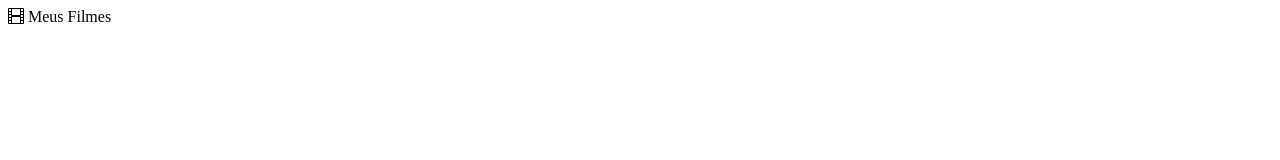
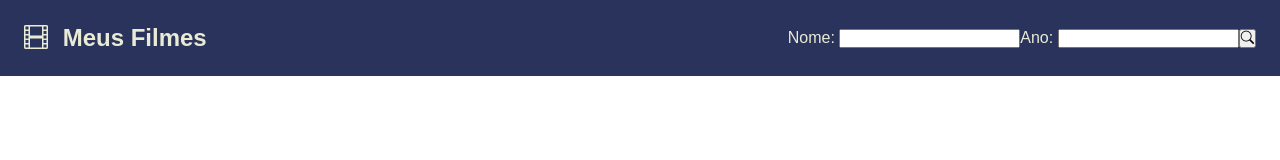
Before and after one commit to hugoleone/filmes, a plain HTML site: page index.html in a window 1280 px wide. Drawn offline with nearby package versions, Linux system fonts and the light colour scheme.

Commit message:
Aplicando css no Header.

```diff
--- a/css/style.css
+++ b/css/style.css
@@ -0,0 +1,33 @@
+:root {
+    --primary-color: #29335c;
+    --light-primary: #9ac4f8;
+    --ligthest-color: #e9ebd5;
+    --secondary-color: #774936;
+    --light-secondary: #c08972;
+}
+
+* {
+    box-sizing: border-box;
+    margin: 0;
+    padding: 0;
+    font-family: sans-serif;
+}
+
+header {
+    display: flex;
+    justify-content: space-between;
+    align-items: center;
+    padding: 1.5rem;
+    background-color: var(--primary-color);
+    color: var(--ligthest-color)
+}
+
+#menu-pesquisa {
+    display: flex;
+    justify-content: space-between;
+    flex-wrap: nowrap;
+}
+
+header > h2 > i {
+    margin-right: 0.5rem;
+}
--- a/index.html
+++ b/index.html
@@ -10,6 +10,19 @@
     <title>Lista de filmes para assistir</title>
 </head>
 <body>
-    <header><i class="bi bi-film"></i> Meus Filmes</header>
+    <header>
+        <h2><i class="bi bi-film"></i> Meus Filmes</h2>
+        <section id="menu-pesquisa">
+            <div class="input-wrapper">
+                <label for="nome-filme">Nome: </label>
+                <input type="text" id="nome-filme">
+            </div>
+            <div class="input-wrapper">
+                <label for="ano-filme">Ano: </label>
+                <input type="text" id="ano-filme">
+            </div>
+            <button><i class="bi bi-search"></i></button>
+        </section>
+    </header>
 </body>
 </html>
```
